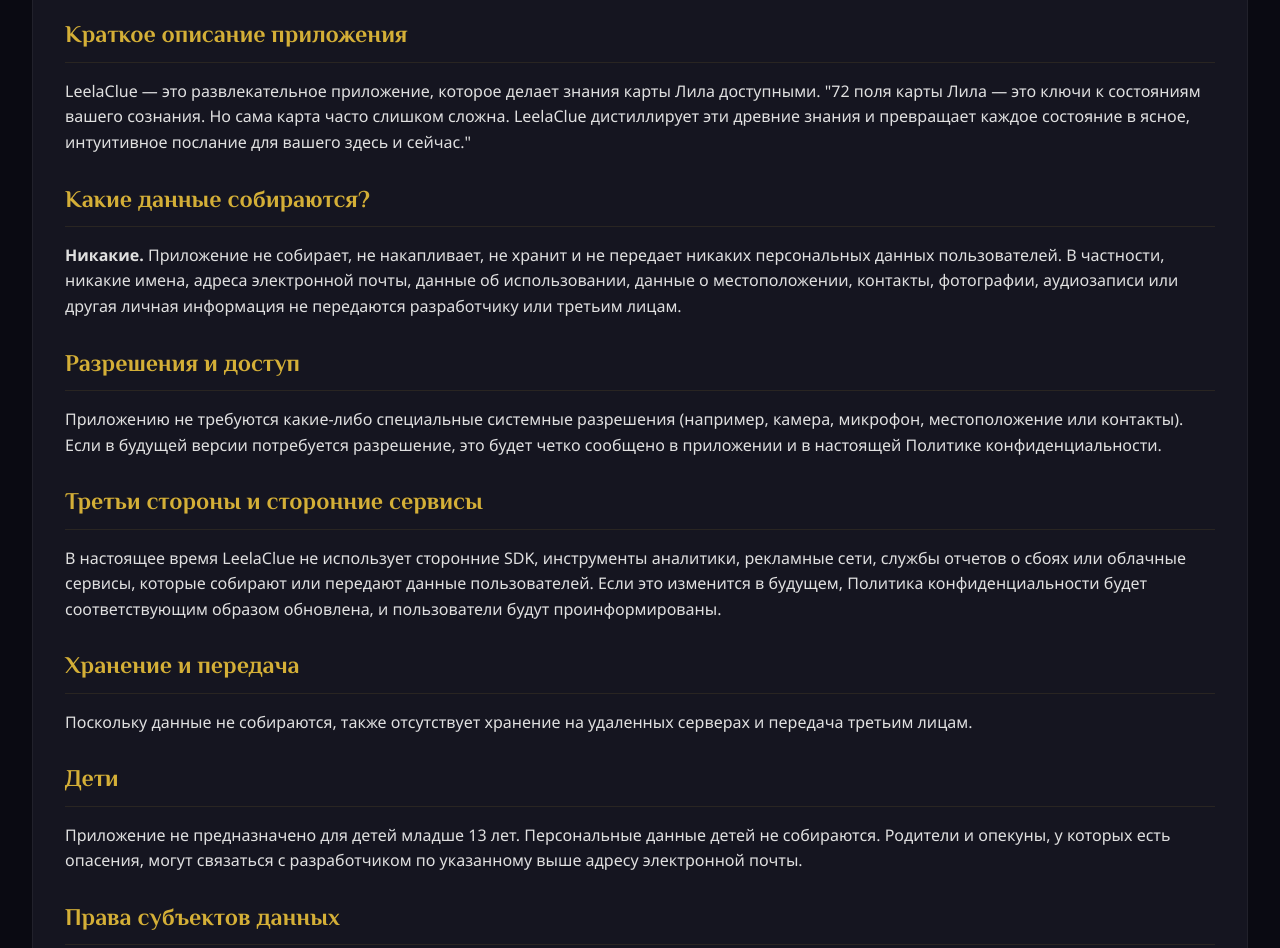
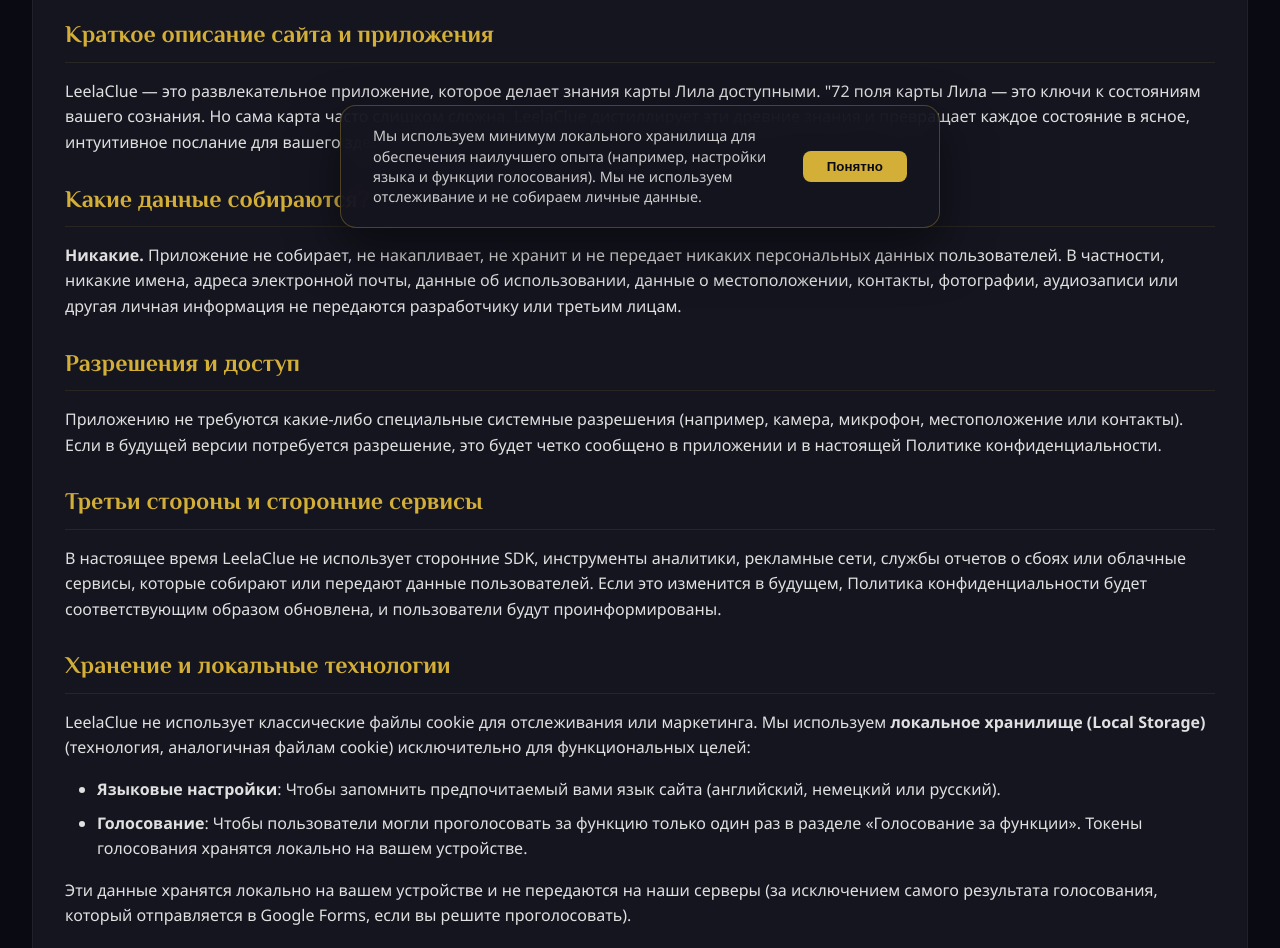
Before and after one commit to leelaclue/leelaclue.github.io, a plain HTML site: page ru/privacy_policy.html in a window 1280 px wide. Shown: the part 540-1488 px from the top of the page. Drawn offline with nearby package versions, Linux system fonts and the light colour scheme.

Commit message:
legal: implement minimal privacy banner and update policies for local storage disclosure

```diff
--- a/assets/css/style.css
+++ b/assets/css/style.css
@@ -754,3 +754,69 @@
     margin-bottom: 2rem;
   }
 }
+
+/* Privacy/Cookie Banner */
+.privacy-banner {
+  position: fixed;
+  bottom: 2rem;
+  left: 50%;
+  transform: translateX(-50%) translateY(120%);
+  width: 90%;
+  max-width: 600px;
+  background: rgba(21, 21, 32, 0.9);
+  backdrop-filter: blur(20px);
+  -webkit-backdrop-filter: blur(20px);
+  border: 1px solid rgba(212, 175, 55, 0.3);
+  padding: 1.25rem 2rem;
+  border-radius: 16px;
+  z-index: 2000;
+  display: flex;
+  align-items: center;
+  justify-content: space-between;
+  gap: 2rem;
+  box-shadow: 0 20px 50px rgba(0, 0, 0, 0.5);
+  transition: transform 0.6s cubic-bezier(0.165, 0.84, 0.44, 1);
+}
+
+.privacy-banner.show {
+  transform: translateX(-50%) translateY(0);
+}
+
+.privacy-banner p {
+  font-size: 0.9rem;
+  margin: 0;
+  color: var(--text-color);
+  opacity: 0.9;
+  line-height: 1.4;
+}
+
+.privacy-banner a {
+  text-decoration: underline;
+}
+
+.privacy-btn {
+  background: var(--primary-color);
+  color: var(--bg-color);
+  border: none;
+  padding: 0.5rem 1.5rem;
+  border-radius: 8px;
+  font-weight: bold;
+  cursor: pointer;
+  transition: all 0.3s;
+  white-space: nowrap;
+}
+
+.privacy-btn:hover {
+  opacity: 0.9;
+  transform: scale(1.05);
+}
+
+@media (max-width: 600px) {
+  .privacy-banner {
+    flex-direction: column;
+    text-align: center;
+    bottom: 1rem;
+    padding: 1.5rem;
+    gap: 1.25rem;
+  }
+}
--- a/assets/js/script.js
+++ b/assets/js/script.js
@@ -32,6 +32,7 @@
     loadTranslations(currentLang);
     loadUserGuide(currentLang);
     handleVoting(currentLang);
+    initPrivacyBanner(currentLang);
     startCarousel();
 
     // Check if URL has #user-guide hash and show the section
@@ -300,7 +301,7 @@
             const submissionUrl = `https://docs.google.com/forms/d/e/${formId}/formResponse`;
 
             try {
-                // Create a hidden iframe to handle the response without redirecting the user
+                // Create a hidden iframe to handle the response
                 let iframe = document.getElementById('voted_iframe');
                 if (!iframe) {
                     iframe = document.createElement('iframe');
@@ -337,7 +338,7 @@
                 this.style.opacity = '0.6';
                 this.style.cursor = 'default';
 
-                // Prevent double voting in session
+                // Prevent double voting
                 localStorage.setItem(`voted_${featureId}`, 'true');
 
             } catch (error) {
@@ -348,3 +349,32 @@
         });
     });
 }
+
+// Minimal Privacy/Cookie Banner Logic
+function initPrivacyBanner(lang) {
+    if (localStorage.getItem('privacy_accepted')) return;
+
+    const langData = translations[lang] || translations['en'];
+
+    const banner = document.createElement('div');
+    banner.className = 'privacy-banner';
+    banner.innerHTML = `
+        <p>${langData.privacyNotice}</p>
+        <button class="privacy-btn">${langData.privacyAccept}</button>
+    `;
+
+    document.body.appendChild(banner);
+
+    // Show with slight delay
+    setTimeout(() => {
+        banner.classList.add('show');
+    }, 1000);
+
+    banner.querySelector('.privacy-btn').addEventListener('click', () => {
+        banner.classList.remove('show');
+        localStorage.setItem('privacy_accepted', 'true');
+        setTimeout(() => {
+            document.body.removeChild(banner);
+        }, 600);
+    });
+}
--- a/assets/js/translations.js
+++ b/assets/js/translations.js
@@ -18,7 +18,9 @@
         "navVotes": "Feature Votes",
         "navOfflineGame": "Offline Game",
         "navLegal": "Legal",
-        "navSupport": "Support"
+        "navSupport": "Support",
+        "privacyNotice": "We use minimal local storage to ensure you have the best experience (e.g., language settings and voting features). No tracking or personal data is collected.",
+        "privacyAccept": "Got it"
     },
     "de": {
         "appTitle": "LeelaClue",
@@ -39,7 +41,9 @@
         "navVotes": "Features Voten",
         "navOfflineGame": "Offline Spiel",
         "navLegal": "Rechtliches",
-        "navSupport": "Support"
+        "navSupport": "Support",
+        "privacyNotice": "Wir verwenden minimalen lokalen Speicher, um die bestmögliche Erfahrung zu bieten (z. B. Spracheinstellungen und Voting-Funktionen). Es werden keine Tracking- oder persönlichen Daten gesammelt.",
+        "privacyAccept": "Verstanden"
     },
     "ru": {
         "appTitle": "LeelaClue",
@@ -60,6 +64,8 @@
         "navVotes": "Голосование",
         "navOfflineGame": "Оффлайн-игра",
         "navLegal": "Юр. инфо",
-        "navSupport": "Поддержка"
+        "navSupport": "Поддержка",
+        "privacyNotice": "Мы используем минимум локального хранилища для обеспечения наилучшего опыта (например, настройки языка и функции голосования). Мы не используем отслеживание и не собираем личные данные.",
+        "privacyAccept": "Понятно"
     }
 };
--- a/ru/privacy_policy.html
+++ b/ru/privacy_policy.html
@@ -57,8 +57,8 @@
             <p><strong>Дата вступления в силу:</strong> 11 декабря 2025 г.</p>
 
             <p>Настоящая Политика конфиденциальности информирует вас об обработке персональных данных в связи с
-                мобильным приложением LeelaClue. Защита ваших личных данных важна для разработчика. Ниже вы найдете всю
-                необходимую информацию о сборе, обработке данных и ваших правах.</p>
+                мобильным приложением и веб-сайтом LeelaClue. Защита ваших личных данных важна для разработчика.
+                Ниже вы найдете всю необходимую информацию о сборе, обработке данных и ваших правах.</p>
 
             <h2>Ответственная сторона</h2>
             <p><strong>Ответственный:</strong> Irene Engelko<br>
@@ -66,7 +66,7 @@
                 <strong>Email:</strong> <a href="mailto:leelaclue@gmail.com">leelaclue@gmail.com</a>
             </p>
 
-            <h2>Краткое описание приложения</h2>
+            <h2>Краткое описание сайта и приложения</h2>
             <p>LeelaClue — это развлекательное приложение, которое делает знания карты Лила доступными. "72 поля карты
                 Лила — это ключи к состояниям вашего сознания. Но сама карта часто слишком сложна. LeelaClue
                 дистиллирует эти древние знания и превращает каждое состояние в ясное, интуитивное послание для вашего
@@ -89,9 +89,18 @@
                 изменится в будущем, Политика конфиденциальности будет соответствующим образом обновлена, и пользователи
                 будут проинформированы.</p>
 
-            <h2>Хранение и передача</h2>
-            <p>Поскольку данные не собираются, также отсутствует хранение на удаленных серверах и передача третьим
-                лицам.</p>
+            <h2>Хранение и локальные технологии</h2>
+            <p>LeelaClue не использует классические файлы cookie для отслеживания или маркетинга. Мы используем
+                <strong>локальное хранилище (Local Storage)</strong>
+                (технология, аналогичная файлам cookie) исключительно для функциональных целей:</p>
+            <ul>
+                <li><strong>Языковые настройки</strong>: Чтобы запомнить предпочитаемый вами язык сайта (английский,
+                    немецкий или русский).</li>
+                <li><strong>Голосование</strong>: Чтобы пользователи могли проголосовать за функцию только один раз в
+                    разделе «Голосование за функции». Токены голосования хранятся локально на вашем устройстве.</li>
+            </ul>
+            <p>Эти данные хранятся локально на вашем устройстве и не передаются на наши серверы (за исключением
+                самого результата голосования, который отправляется в Google Forms, если вы решите проголосовать).</p>
 
             <h2>Дети</h2>
             <p>Приложение не предназначено для детей младше 13 лет. Персональные данные детей не собираются. Родители и
@@ -116,7 +125,7 @@
             <ul>
                 <li>Сбор данных: Нет — приложение не собирает персональные данные.</li>
                 <li>Передача данных третьим лицам: Нет.</li>
-                <li>Хранение данных на серверах: Нет.</li>
+                <li>Хранение данных на servers: Нет.</li>
                 <li>Сторонние SDK (Аналитика, Реклама, Отчеты о сбоях): В настоящее время нет.</li>
                 <li>Лица младше 13 лет: Приложение не для детей младше 13 лет.</li>
             </ul>
```
Also changed, not shown: de/privacy_policy.html (+15 -5 lines), en/privacy_policy.html (+13 -5 lines).
